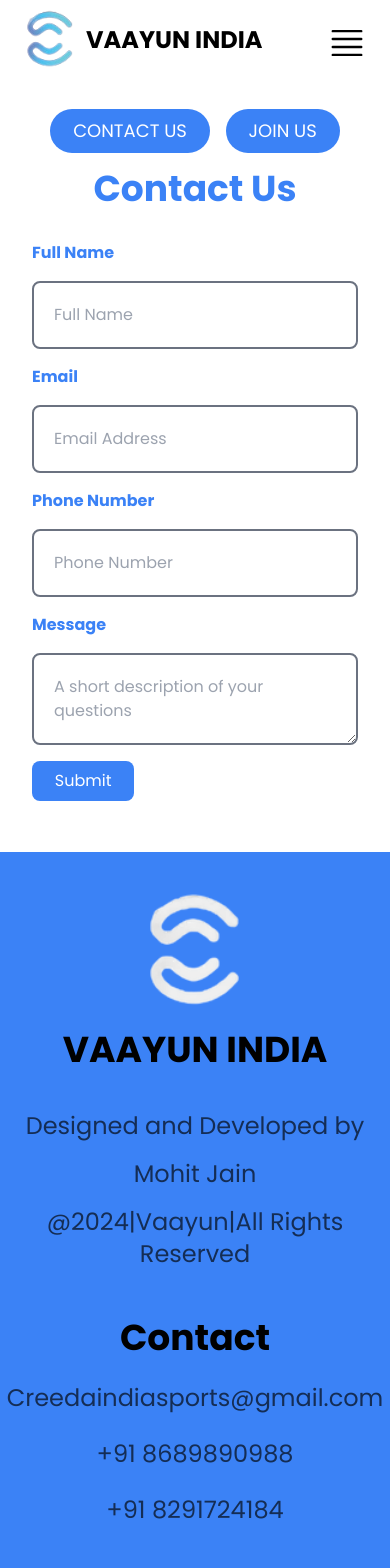
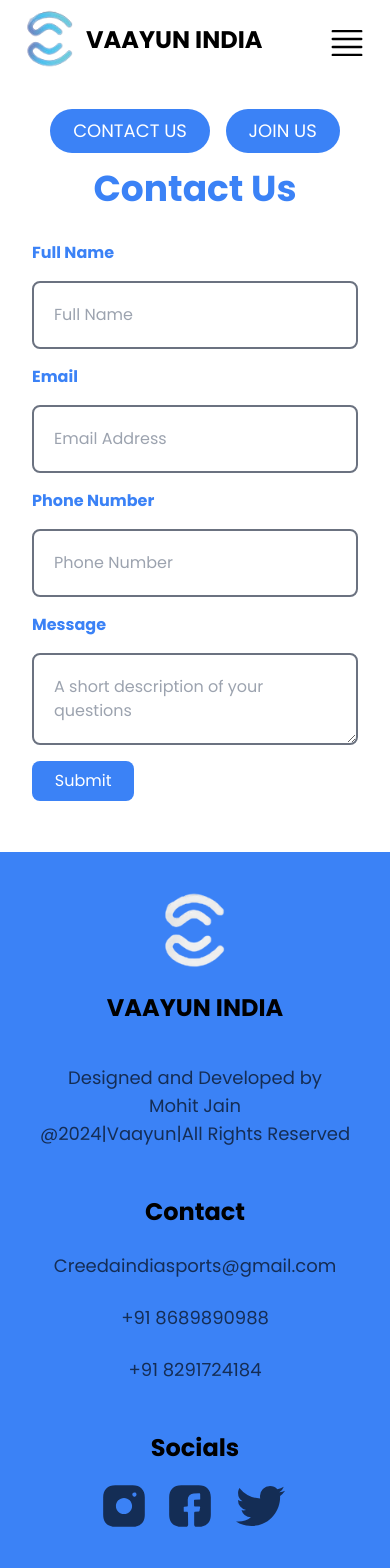
Before and after one commit to Mohitjnn/vaayu, a Next.js app: page /contact in a window 390 px wide. Shown: the top 1568 px of the page. Built offline with nearby package versions, Linux system fonts and the light colour scheme.

Commit message:
navbar updation

```diff
--- a/src/components/Footer/Footer.jsx
+++ b/src/components/Footer/Footer.jsx
@@ -1,15 +1,16 @@
 import React from "react";
 
 import Image from "next/image";
+import Link from "next/link";
 function Footer() {
   return (
     <div className="w-full bg-blue-500 mt-8  py-10 h-full xl:px-14 bottom-0 flex flex-col lg:flex-row justify-between items-center">
       <div className="flex flex-col items-center justify-between w-fit h-fit space-y-6 lg:space-y-3 lg:px-16">
-        <Image src="/static/images/logoWhite.png" height={20} width={90} />
-        <h1 className="Title font-semibold lg:subHeading text-center">
+        <Image src="/static/images/logoWhite.png" height={10} width={60} />
+        <h1 className="Heading md:Title font-semibold lg:subHeading text-center">
           VAAYUN INDIA
         </h1>
-        <div className="Heading lg:text text-center font-normal opacity-65 px-4 space-y-4 lg:space-y-2 lg:py-2 py-4">
+        <div className="subHeading lg:text text-center font-normal opacity-65 px-4 md:space-y-4 lg:space-y-2 lg:py-2 py-4">
           <p>Designed and Developed by</p>
           <p>Mohit Jain</p>
           <p className="md:subHeading lg:text-lg font-normal text-center">
@@ -18,16 +19,20 @@ function Footer() {
         </div>
       </div>
       <div className="flex flex-col items-center lg:items-start lg:mt-16 w-fit h-full space-y-6 lg:space-y-3 py-8">
-        <h1 className="Title lg:subHeading">Contact</h1>
-        <div className=" Heading font-normal lg:text text-center lg:text-start space-y-6 lg:space-y-1 opacity-65">
+        <h1 className="Heading lg:subHeading">Contact</h1>
+        <div className="subHeading font-normal lg:text text-center lg:text-start space-y-6 lg:space-y-1 opacity-65">
           <p>Creedaindiasports@gmail.com</p>
           <p>+91 8689890988</p>
           <p>+91 8291724184</p>
         </div>
       </div>
       <div className="flex flex-col items-center justify-evenly w-fit h-fit my-4 lg:my-2 space-y-3 px-16">
-        <h1 className="Title lg:subHeading">Socials</h1>
+        <h1 className="Heading lg:subHeading">Socials</h1>
         <div className="flex items-center space-x-4 opacity-65">
+          <Link
+            href="https://www.instagram.com/creedaindia?igsh=YnhzcGNkcWdlandn"
+            target="_blank"
+          >
             <svg
               xmlns="http://www.w3.org/2000/svg"
               width="50"
@@ -40,6 +45,7 @@ function Footer() {
                 fill="#000000"
               ></path>
             </svg>
+          </Link>
           <svg
             xmlns="http://www.w3.org/2000/svg"
             width="50"
```
Lines whose indentation alone changed are shown as unchanged.
